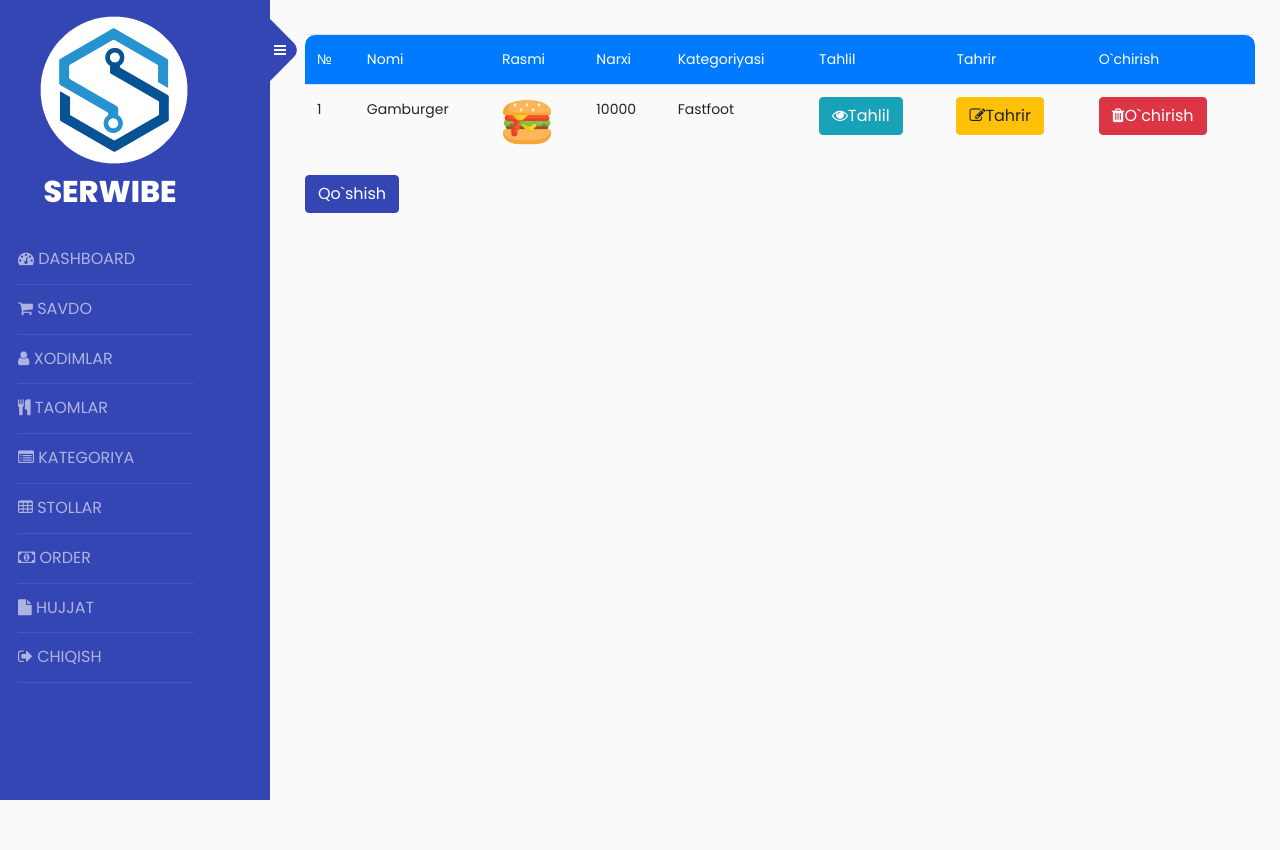
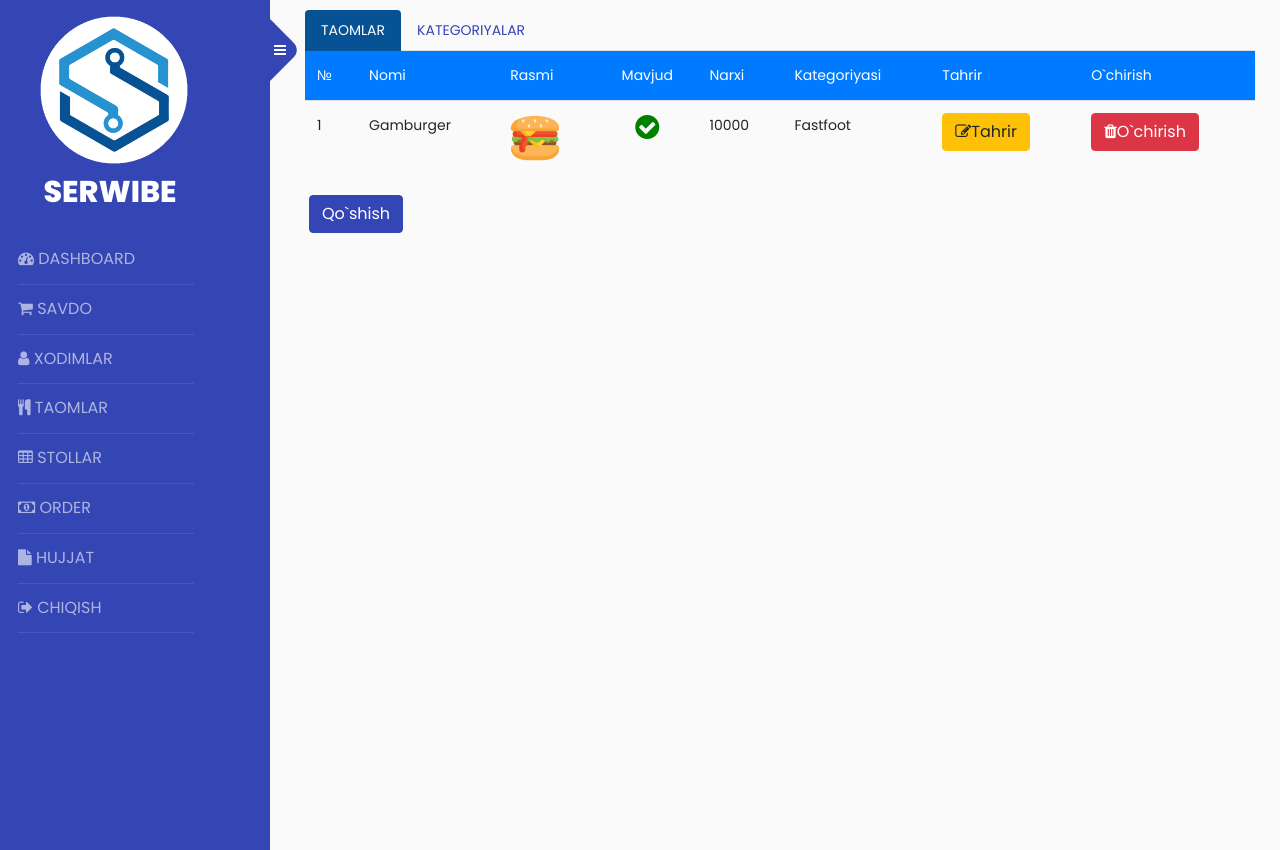
Before and after one commit to hasanbekme/SerWibe, a Django app: page /product in a window 1280 px wide. Before the commit the page ends 800 px from the top, so only its background shows below. Run offline with Django 3.2, Linux system fonts and the light colour scheme; parts of the project's set-up code (start-up, migrations or seed data) failed here and were passed over; some libraries are stand-ins or nearby versions.

Commit message:
taomlar + category birlashtirildi.

```diff
--- a/templates/base.html
+++ b/templates/base.html
@@ -61,6 +61,10 @@
             font-size: 1.5em;
             text-transform: uppercase;
         }
+        .nav-link-style.active{
+            background-color: #075295!important;
+            color: white!important;
+        }
     </style>
 </head>
 <body>
@@ -88,7 +92,6 @@
                 <li><a href="{% url 'income' %}"><i class="fa fa-shopping-cart"></i> SAVDO</a></li>
                 <li><a href="{% url 'worker' %}"><i class="fa fa-user"></i> XODIMLAR</a></li>
                 <li><a href="{% url 'product' %}"><i class="fa fa-cutlery" aria-hidden="true"></i> TAOMLAR</a></li>
-                <li><a href="{% url 'category' %}"><i class="fa fa-list-alt" aria-hidden="true"></i> KATEGORIYA</a></li>
                 <li><a href="{% url 'table' %}"><i class="fa fa-table"></i> STOLLAR</a></li>
                 <li><a href="{% url 'order' %}"><i class="fa fa-money" aria-hidden="true"></i> ORDER</a></li>
                 <li><a href="{% url 'document' %}"><i class="fa fa-file" aria-hidden="true"></i> HUJJAT</a></li>
--- a/templates/product.html
+++ b/templates/product.html
@@ -1,28 +1,54 @@
 {% extends 'base.html' %}
 {% block content %}
 
-    <table class="table table-hover mt-4">
+
+
+
+
+
+
+
+
+
+
+
+
+
+
+  <ul id="tabs" class="nav nav-tabs nav-tabs-style" role="tablist" style=" border: none;">
+    <li class="nav-item ">
+      <a id="tab-A" href="#pane-A" class="nav-link nav-link-style active border-0" data-toggle="tab" role="tab">TAOMLAR</a>
+    </li>
+    <li class="nav-item">
+      <a id="tab-B" href="#pane-B" class="nav-link nav-link-style border-0" data-toggle="tab" role="tab">KATEGORIYALAR</a>
+    </li>
+  </ul>
+
+  <div id="content" class="tab-content" role="tablist">
+
+    <div id="pane-A" class=" border-top-0 tab-pane fade show active" role="tabpanel" aria-labelledby="tab-A">
+      <div  role="tab" id="heading-A">
+        <table class="table table-hover m">
 
             <tr>
-            <td class="bg-primary text-white" style="border-radius: 10px 0 0 0">№</td>
+                <td class="bg-primary text-white">№</td>
                 <td class="bg-primary text-white">Nomi</td>
                 <td class="bg-primary text-white">Rasmi</td>
+                <td class="bg-primary text-white text-center">Mavjud</td>
                 <td class="bg-primary text-white">Narxi</td>
                 <td class="bg-primary text-white">Kategoriyasi</td>
-            <td class="bg-primary text-white">Tahlil</td>
                 <td class="bg-primary text-white">Tahrir</td>
-            <td class="bg-primary text-white" style=" border-radius: 0 10px 0 0;">O`chirish</td>
+                <td class="bg-primary text-white">O`chirish</td>
             </tr>
 
             <tr>
                 <td>1</td>
                 <td>Gamburger</td>
                 <td><img src="/static/img/hotdog.png" style="width: 50px;"></td>
+                                <td class="text-center"><i class="fa fa-check-circle" aria-hidden="true"
+                                           style="font-size: 2em; color:green"></i></td>
                 <td>10000</td>
                 <td>Fastfoot</td>
-            <td><a href="#">
-                <button type="button" class="btn btn-info"><i class="fa fa-eye"></i>Tahlil</button>
-            </a></td>
                 <td><a href="#">
                     <button type="button" class="btn btn-warning"><i class="fa fa-edit"></i>Tahrir</button>
                 </a></td>
@@ -35,14 +61,79 @@
 
 
     <!-- Button trigger modal -->
-    <button type="button" class="btn btn-primary" data-toggle="modal" data-target="#exampleModal">
+    <button type="button" class="btn btn-primary m-1" data-toggle="modal" data-target="#exampleModal">
         Qo`shish
     </button>
+      </div>
+    </div>
 
-    <!-- Modal -->
-    <div class="modal fade" id="exampleModal" tabindex="-1" role="dialog" aria-labelledby="exampleModalLabel"
+
+    <div id="pane-B" class=" border-top-0 tab-pane fade" role="tabpanel" aria-labelledby="tab-B">
+      <div  role="tab" id="heading-B">
+
+        <table class="table table-hover m">
+
+            <tr>
+                <td class="bg-primary text-white text-center">№</td>
+                <td class="bg-primary text-white ">Nomi</td>
+                <td class="bg-primary text-white text-center">Rasmi</td>
+                <td class="bg-primary text-white text-center">Chiqarilsin</td>
+                <td class="bg-primary text-white text-center">Printer</td>
+                <td class="bg-primary text-white text-center">Tahrir</td>
+                <td class="bg-primary text-white text-center">O`chirish</td>
+            </tr>
+
+            <tr>
+                <td class="text-center">1</td>
+                <td>FastFoot</td>
+                <td class="text-center"><img src="/static/img/hotdog.png" style="width: 50px;"></td>
+                <td class="text-center"><i class="fa fa-check-circle" aria-hidden="true"
+                                           style="font-size: 2em; color:green"></i></td>
+                <td class="text-center">CanonL3035</td>
+                <td class="text-center"><a href="#">
+                    <button type="button" class="btn btn-warning"><i class="fa fa-edit"></i>Tahrir</button>
+                </a></td>
+                <td class="text-center"><a href="#">
+                    <button type="button" class="btn btn-danger"><i class="fa fa-trash"></i>O`chirish</button>
+                </a></td>
+            </tr>
+
+        </table>
+
+
+
+    <!-- Button trigger modal -->
+    <button type="button" class="btn btn-primary m-1" data-toggle="modal" data-target="#exampleModal2">
+        Qo`shish
+    </button>
+      </div>
+    </div>
+
+
+
+
+
+
+
+
+
+
+
+
+
+
+
+
+
+
+
+
+
+
+        <!-- Modal Taomlar -->
+    <div class="modal fade " id="exampleModal" tabindex="-1" role="dialog" aria-labelledby="exampleModalLabel"
          aria-hidden="true">
-        <div class="modal-dialog" role="document">
+        <div class="modal-dialog modal-sm" role="document">
             <div class="modal-content">
                 <div class="modal-header">
                     <h5 class="modal-title" id="exampleModalLabel">Ro`yxatdan o`tkazish:</h5>
@@ -58,20 +149,24 @@
                         <table>
 
                             <tr>
-                                <td style="text-align: right;">Login:</td>
-                                <td>{{ form.username }}</td>
+                                <td style="text-align: right;">Nomi:</td>
+                                <td><input type="text" name=""></td>
                             </tr>
                             <tr>
-                                <td style="text-align: right;"><br>Ism Familiyasi:</td>
-                                <td>{{ pro.name }}</td>
+                                <td style="text-align: right;">Rasmi:</td>
+                                <td><input type="file" name=""></td>
                             </tr>
                             <tr>
-                                <td style="text-align: right;"><br>Parol:</td>
-                                <td>{{ form.password1 }}</td>
+                                <td style="text-align: right;">Kategoriya:</td>
+                                <td><input type="text" name=""></td>
                             </tr>
                             <tr>
-                                <td style="text-align: right;"><br>Qayta parol:</td>
-                                <td>{{ form.password2 }}</td>
+                                <td style="text-align: right;">Bor:</td>
+                                <td><input type="checkbox" name=""></td>
+                            </tr>
+                            <tr>
+                                <td style="text-align: right;">Joylashuv:</td>
+                                <td><input type="text" name=""></td>
                             </tr>
 
 
@@ -80,9 +175,67 @@
 
                     </div>
                     <div class="modal-footer">
-                        <button type="button" class="btn btn-secondary" data-dismiss="modal">Yopish</button>
+                        <div class="mr-auto">
 
+                            <button type="button" class="btn btn-secondary mr-auto" data-dismiss="modal">Yopish</button>
                             <button type="sumbit" class="btn btn-primary">Jo`natish</button>
+                        </div>
+                    </div>
+                </form>
+            </div>
+        </div>
+    </div>
+
+    <!-- Modal kategoriya -->
+    <div class="modal fade " id="exampleModal2" tabindex="-1" role="dialog" aria-labelledby="exampleModal2Label"
+         aria-hidden="true">
+        <div class="modal-dialog modal-sm" role="document">
+            <div class="modal-content">
+                <div class="modal-header">
+                    <h5 class="modal-title" id="exampleModalLabel">Ro`yxatdan o`tkazish:</h5>
+                    <button type="button" class="close" data-dismiss="modal" aria-label="Close">
+                        <span aria-hidden="true">&times;</span>
+                    </button>
+                </div>
+                <form method="POST">
+                    <div class="modal-body">
+
+
+                        {% csrf_token %}
+                        <table>
+
+                            <tr>
+                                <td style="text-align: right;">Nomi:</td>
+                                <td><input type="text" name=""></td>
+                            </tr>
+                            <tr>
+                                <td style="text-align: right;">Rasmi:</td>
+                                <td><input type="file" name=""></td>
+                            </tr>
+                            <tr>
+                                <td style="text-align: right;">Printer:</td>
+                                <td><input type="text" name=""></td>
+                            </tr>
+                            <tr>
+                                <td style="text-align: right;">Chek:</td>
+                                <td><input type="checkbox" name=""></td>
+                            </tr>
+                            <tr>
+                                <td style="text-align: right;">Joylashuv:</td>
+                                <td><input type="text" name=""></td>
+                            </tr>
+
+
+                        </table>
+
+
+                    </div>
+                    <div class="modal-footer">
+                        <div class="mr-auto">
+
+                            <button type="button" class="btn btn-secondary mr-auto" data-dismiss="modal">Yopish</button>
+                            <button type="sumbit" class="btn btn-primary">Jo`natish</button>
+                        </div>
                     </div>
                 </form>
             </div>
--- a/templates/worker.html
+++ b/templates/worker.html
@@ -80,7 +80,7 @@
                                 <td>{{ form.password1 }}</td>
                             </tr>
                             <tr>
-                                <td style="text-align: right;">Qayta parol:</td>
+                                <td style="text-align: right;">Parol(Qayta):</td>
                                 <td>{{ form.password2 }}</td>
                             </tr>
 
--- a/web/urls.py
+++ b/web/urls.py
@@ -8,7 +8,6 @@ urlpatterns = [
     path('income', views.income, name='income'),
     path('worker', views.worker, name='worker'),
     path('product', views.product, name='product'),
-    path('category', views.category, name='category'),
     path('table', views.table, name='table'),
     path('order', views.order, name='order'),
     path('document', views.document, name='document'),
--- a/web/views.py
+++ b/web/views.py
@@ -84,11 +84,6 @@ def product(request):
 
 
 # @login_required(login_url='/')
-def category(request):
-    return render(request, 'category.html')
-
-
-# @login_required(login_url='/')
 def table(request):
     return render(request, 'table.html')
 
```
Also changed, not shown: templates/category.html (deleted, +0 -94 lines), web/migrations/0003_alter_category_printer.py (added). Lines whose indentation alone changed are shown as unchanged.
